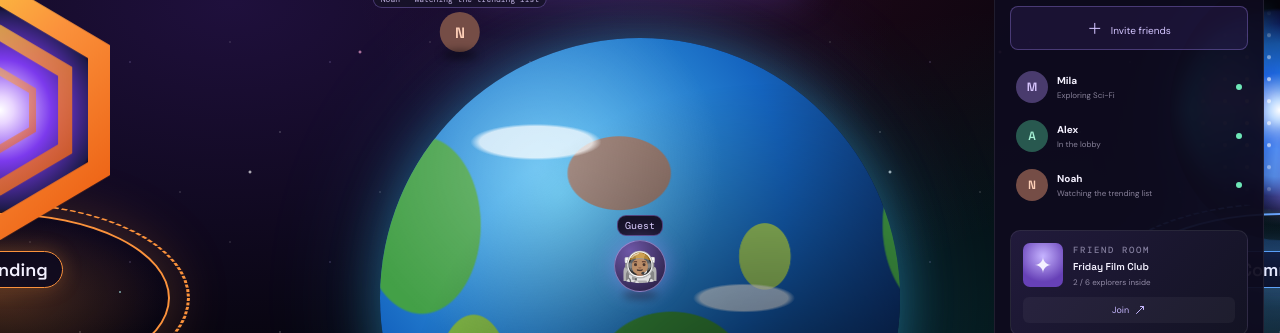
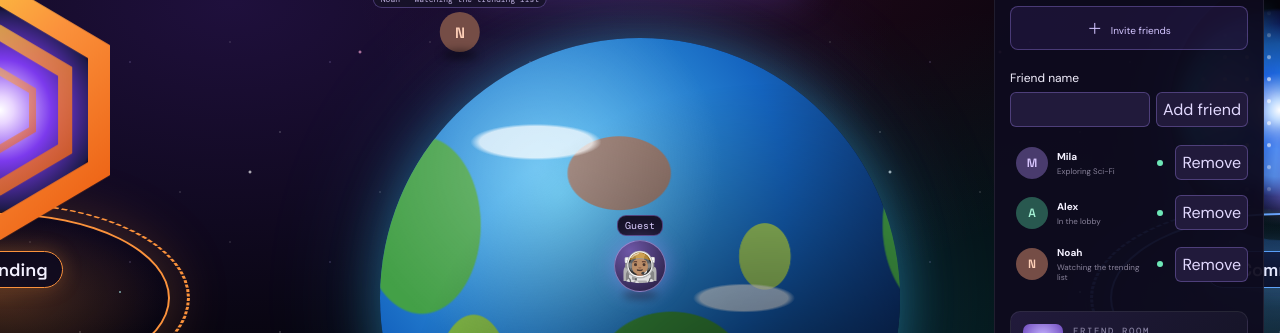
Before and after one commit to naritsarkkinen/MovieBus, a React (Vite) app in the folder Frontend/: page / in a window 1280 px wide. Both pictures are taken after a click on the button "Friends". Shown: the part 198-531 px from the top of the page. Built offline with nearby package versions, Linux system fonts and the light colour scheme; no server answers.

Commit message:
#433 Implement adding and removing friends

```diff
--- a/Frontend/package.json
+++ b/Frontend/package.json
@@ -25,6 +25,7 @@
     "eslint-plugin-react-hooks": "^5.2.0",
     "eslint-plugin-react-refresh": "^0.4.20",
     "globals": "^16.4.0",
+    "happy-dom": "^21.0.4",
     "vite": "^7.1.7",
     "vitest": "^5.0.3"
   },
--- a/Frontend/src/components/MovieVerseFriendsPanel.jsx
+++ b/Frontend/src/components/MovieVerseFriendsPanel.jsx
@@ -1,7 +1,10 @@
+import { useState } from 'react'
 import { MoveUpRight, Radio, X } from 'lucide-react'
 
 export default function MovieVerseFriendsPanel({
   friends,
+  onAddFriend,
+  onRemoveFriend,
   invited,
   joined,
   onClose,
@@ -9,6 +12,16 @@ export default function MovieVerseFriendsPanel({
   onOpenFriend,
   onToggleRoom,
 }) {
+  const [nameError, setNameError] = useState('')
+
+  function submitFriend(event) {
+    event.preventDefault()
+    const input = event.currentTarget.elements.friendName
+    const error = onAddFriend(input.value)
+    setNameError(error)
+    if (!error) event.currentTarget.reset()
+  }
+
   return (
     <aside className="friends-panel">
       <div className="friends-head">
@@ -25,14 +38,25 @@ export default function MovieVerseFriendsPanel({
       <button className="invite-button" onClick={onInviteLink}>
         <span>＋</span> Invite friends
       </button>
+      <form className="add-friend" onSubmit={submitFriend}>
+        <label htmlFor="friend-name">Friend name</label>
+        <input
+          id="friend-name"
+          name="friendName"
+          required
+          maxLength={40}
+          aria-invalid={Boolean(nameError)}
+          aria-describedby={nameError ? 'friend-name-error' : undefined}
+          onInput={() => setNameError('')}
+        />
+        <button type="submit">Add friend</button>
+        {nameError && <small id="friend-name-error" role="alert">{nameError}</small>}
+      </form>
       <div className="friend-list">
         {friends.length === 0 && <p>No friends yet.</p>}
         {friends.map((f) => (
-          <button
-            className="friend"
-            key={f.name}
-            onClick={() => onOpenFriend(f)}
-          >
+          <div className="friend-row" key={f.name}>
+            <button className="friend" onClick={() => onOpenFriend(f)}>
               <div className={'friend-avatar ' + f.color}>{f.initial}</div>
               <div>
                 <b>{f.name}</b>
@@ -42,6 +66,14 @@ export default function MovieVerseFriendsPanel({
               </div>
               <i />
             </button>
+            <button
+              className="remove-friend"
+              aria-label={'Remove ' + f.name}
+              onClick={() => onRemoveFriend(f)}
+            >
+              Remove
+            </button>
+          </div>
         ))}
       </div>
       <div className="room-card">
--- a/Frontend/src/hooks/useFriends.js
+++ b/Frontend/src/hooks/useFriends.js
@@ -1,10 +1,39 @@
 import { useState } from 'react'
+import { friends as demoFriends } from '../data/MovieVerseData'
 
 // friends side panel, the friend popup and who you invited (demo)
 export default function useFriends(notify) {
+  const [list, setList] = useState(demoFriends)
   const [panelOpen, setPanelOpen] = useState(false)
   const [openFriend, setOpenFriend] = useState(null)
   const [invited, setInvited] = useState(() => new Set())
+
+  function addFriend(value) {
+    const name = value.trim()
+    if (!name) return 'Enter a friend name.'
+    const matches = (friend) => friend.name.toLowerCase() === name.toLowerCase()
+    if (list.some(matches)) return 'This friend is already on your list.'
+    const friend = demoFriends.find(matches) ?? {
+      name,
+      initial: Array.from(name)[0].toUpperCase(),
+      color: 'lavender',
+      status: 'In the lobby',
+    }
+    setList((current) => current.some(matches) ? current : [...current, friend])
+    notify(friend.name + ' added to your friends')
+    return ''
+  }
+
+  function removeFriend(friend) {
+    setList((current) => current.filter((item) => item.name !== friend.name))
+    setInvited((current) => {
+      const next = new Set(current)
+      next.delete(friend.name)
+      return next
+    })
+    setOpenFriend((current) => current?.name === friend.name ? null : current)
+    notify(friend.name + ' removed from your friends')
+  }
 
   function invite(friend) {
     setInvited((set) => new Set(set).add(friend.name))
@@ -18,6 +47,9 @@ export default function useFriends(notify) {
   }
 
   return {
+    list,
+    addFriend,
+    removeFriend,
     panelOpen,
     openPanel: () => setPanelOpen(true),
     closePanel: () => setPanelOpen(false),
--- a/Frontend/src/pages/MovieVersePage.jsx
+++ b/Frontend/src/pages/MovieVersePage.jsx
@@ -1,6 +1,6 @@
 import { useMemo, useState } from 'react'
 import './MovieVersePage.css'
-import { zones, friends as friendList } from '../data/MovieVerseData'
+import { zones } from '../data/MovieVerseData'
 import { splitMovies } from '../data/MovieVerseWorldLayout'
 import useMovieVerseApi from '../hooks/useMovieVerseApi'
 import useToast from '../hooks/useToast'
@@ -80,7 +80,7 @@ export default function MovieVersePage() {
         name={name}
         avatar={avatar}
         skin={skin}
-        friends={friendList}
+        friends={friends.list}
         invited={friends.invited}
         paused={paused}
         onOpenFriend={friends.showFriend}
@@ -100,7 +100,7 @@ export default function MovieVersePage() {
         dataSource={catalogue.dataSource}
         loadError={catalogue.loadError}
         onFriends={friends.togglePanel}
-        friendCount={friendList.length}
+        friendCount={friends.list.length}
         name={name}
         avatar={avatar}
         onProfile={profile.open}
@@ -108,7 +108,9 @@ export default function MovieVersePage() {
 
       {friends.panelOpen && (
         <MovieVerseFriendsPanel
-          friends={friendList}
+          friends={friends.list}
+          onAddFriend={friends.addFriend}
+          onRemoveFriend={friends.removeFriend}
           invited={friends.invited}
           joined={membership.joined}
           onClose={friends.closePanel}
--- a/Frontend/src/styles/friends-panel.css
+++ b/Frontend/src/styles/friends-panel.css
@@ -41,6 +41,30 @@
   margin-right: 6px;
 }
 
+.add-friend {
+  display: grid;
+  grid-template-columns: minmax(0, 1fr) auto;
+  gap: 6px;
+  margin-bottom: 18px;
+}
+.add-friend label, .add-friend small {
+  grid-column: 1 / -1;
+  font-size: 12px;
+}
+.add-friend input, .add-friend button, .remove-friend {
+  border: 1px solid #a78bfa55;
+  border-radius: 6px;
+  background: #211a3b;
+  color: #e2d9ff;
+  padding: 6px;
+}
+.friend-row {
+  display: grid;
+  grid-template-columns: minmax(0, 1fr) auto;
+  align-items: center;
+  gap: 6px;
+  overflow-wrap: anywhere;
+}
 .friend-list {
   display: grid;
   gap: 15px;
```
Also changed, not shown: 2 other files (tests, documents, lock files or other folders). Lines whose indentation alone changed are shown as unchanged.
